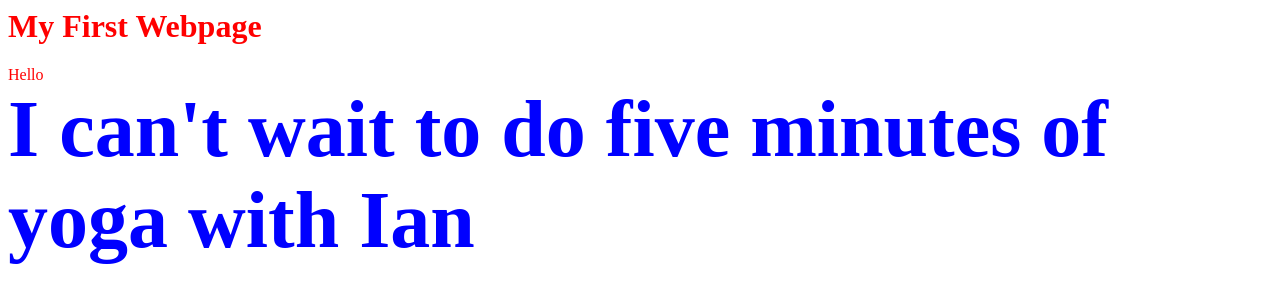
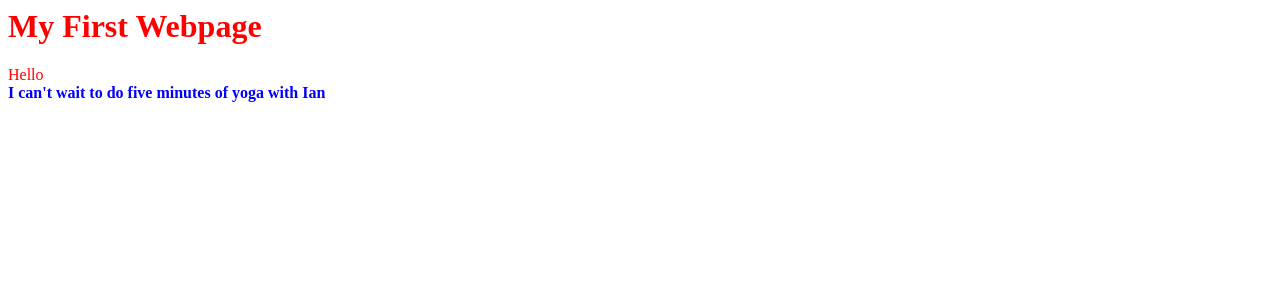
Before and after one commit to ewoodwalter/html-example, a plain HTML site: page index.html in a window 1280 px wide. Drawn offline with Linux system fonts and the light colour scheme.

Commit message:
added style tag

```diff
--- a/index.html
+++ b/index.html
@@ -3,13 +3,19 @@
         <title>
             My First Webpage
         </title>
+        <style>
+            .blue-text {
+                font-weight: bold;
+                color: blue;
+            }
+        </style>
     </head>
     <body style="color: red;">
         <h1>
             My First Webpage
         </h1>
         Hello
-        <div style="font-weight: bold; font-size: 80px; color: blue;">
+        <div class="blue-text">
             I can't wait to do five minutes of yoga with Ian
         </div>
     </body>
```
